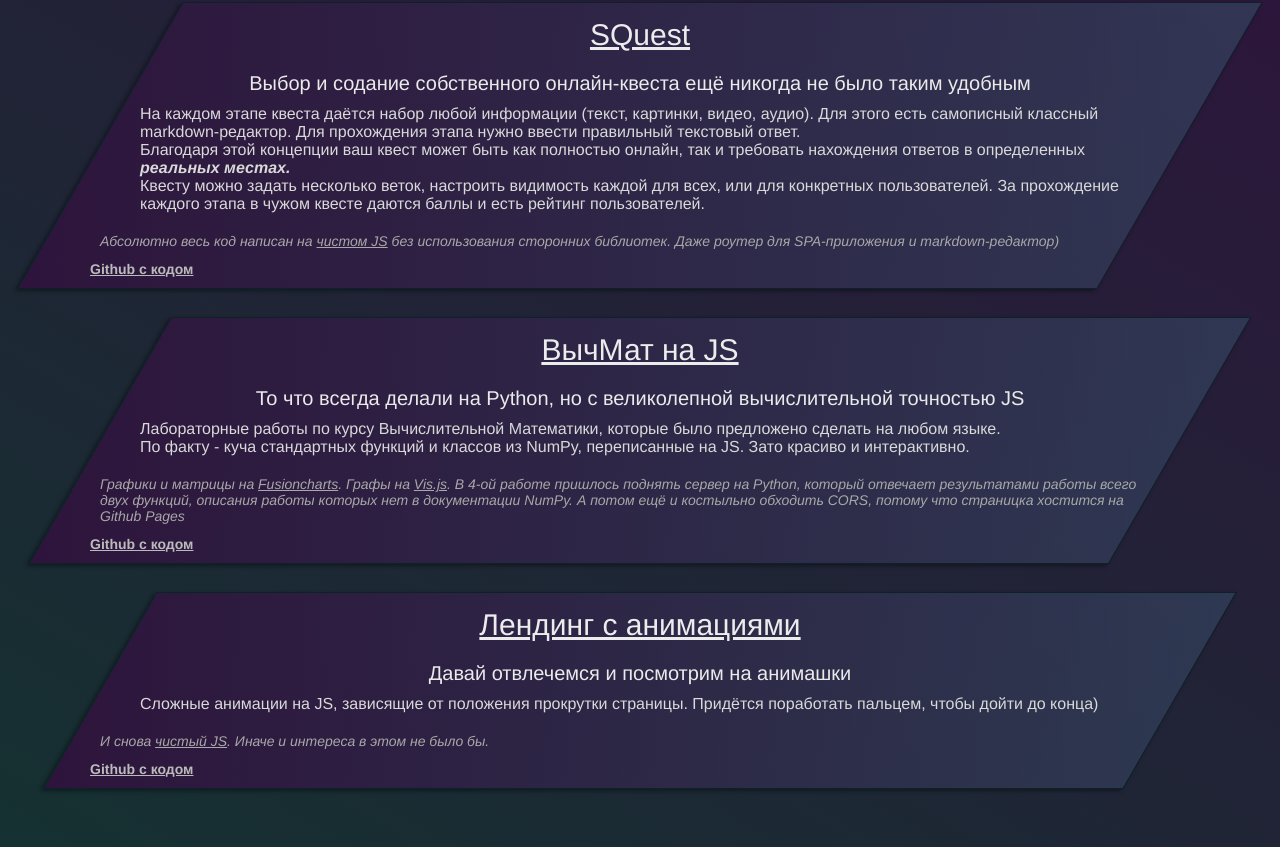
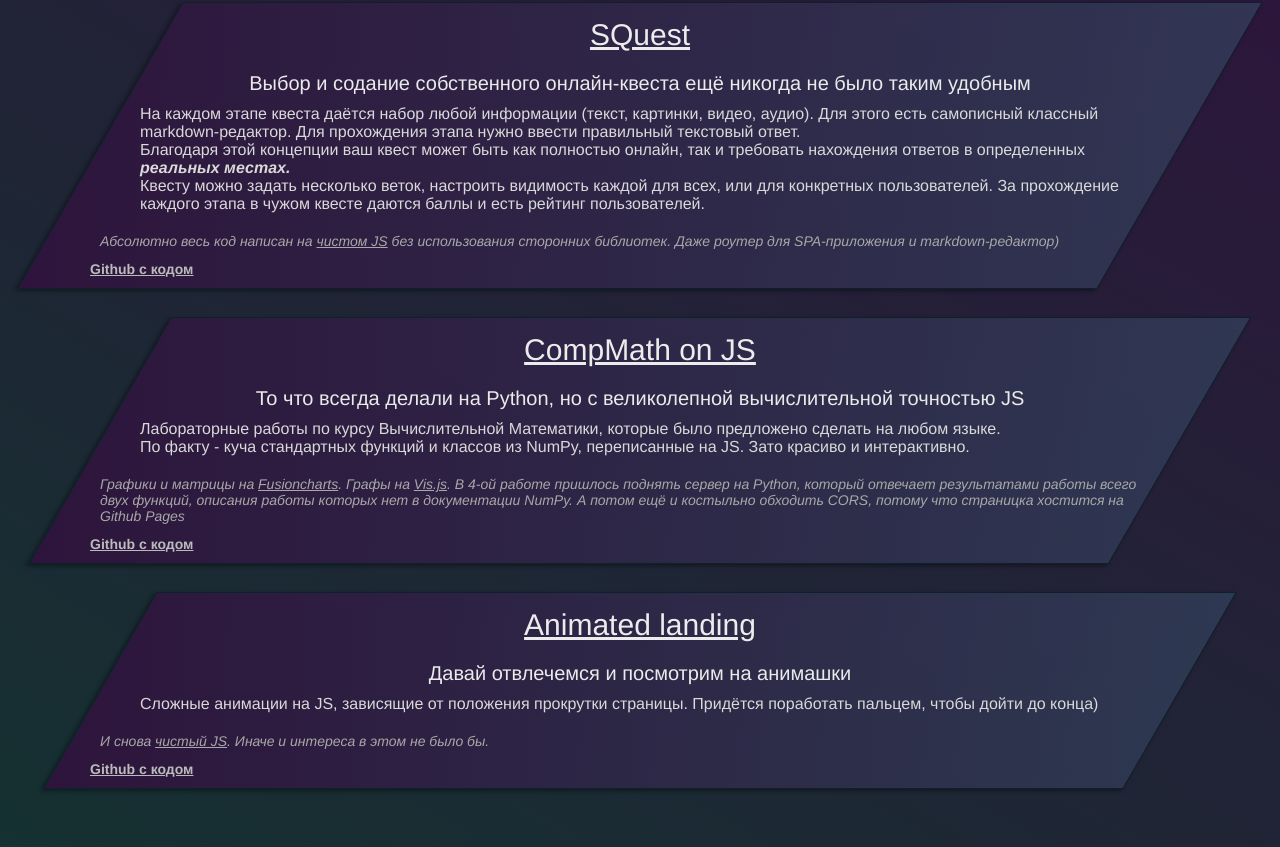
Before and after one commit to SergTyapkin/sites-frontend-proxy-deploy, a website: page default_static/index.html in a window 1280 px wide. Shown: the part 1263-2110 px from the top of the page. Drawn offline with Linux system fonts and the light colour scheme.

Commit message:
Сделал классно, на english'e)

```diff
--- a/default_static/index.html
+++ b/default_static/index.html
@@ -177,7 +177,7 @@
           </li>
           <li>
               <a href="https://sergtyapkin.github.io/js_labs_educmm/" class="labs-educmm">
-                  <div class="title">ВычМат на JS</div>
+                  <div class="title">CompMath on JS</div>
                   <div class="primary">То что всегда делали на Python, но с великолепной вычислительной точностью JS</div>
                   <div class="secondary">
                       Лабораторные работы по курсу Вычислительной Математики, которые было предложено сделать на любом языке. <br>
@@ -192,7 +192,7 @@
           </li>
           <li>
               <a href="https://sergtyapkin.github.io/" class="animations">
-                  <div class="title">Лендинг с анимациями</div>
+                  <div class="title">Animated landing</div>
                   <div class="primary">Давай отвлечемся и посмотрим на анимашки</div>
                   <div class="secondary">
                       Сложные анимации на JS, зависящие от положения прокрутки страницы. Придётся поработать пальцем, чтобы дойти до конца)
```
